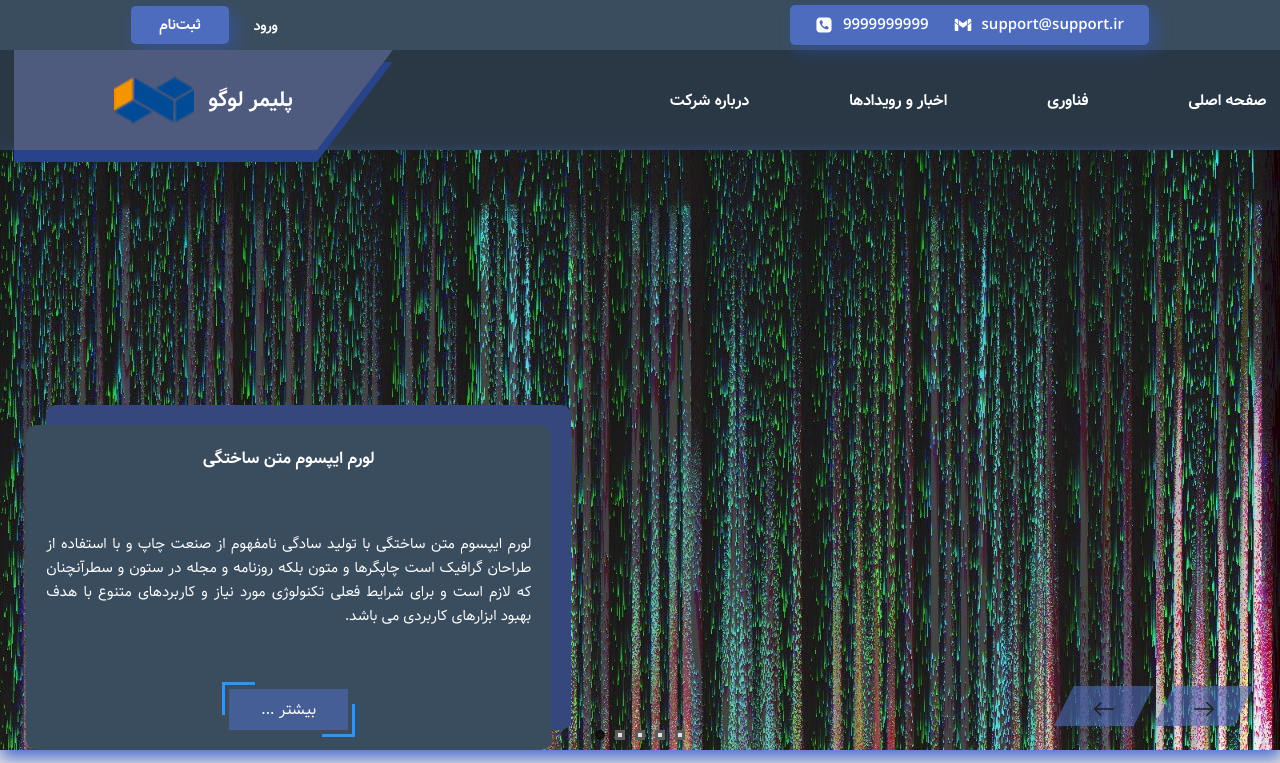
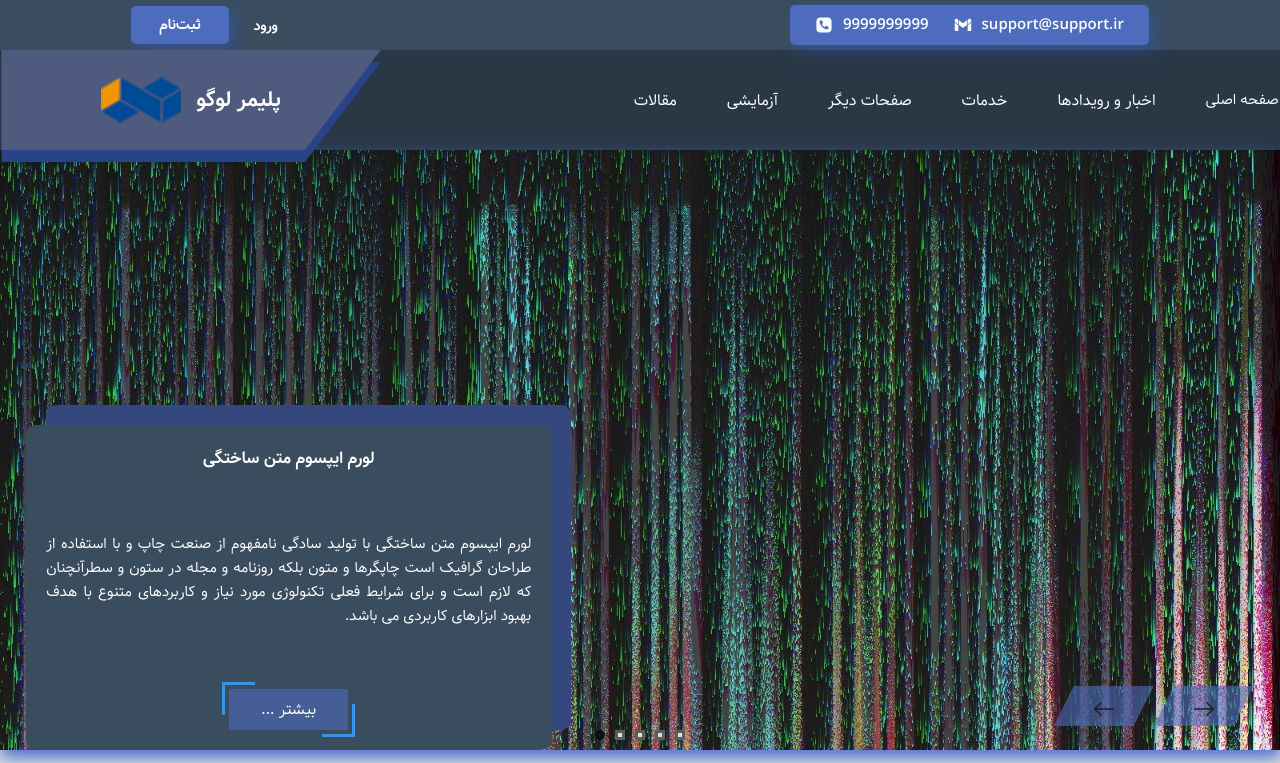
Before and after one commit to midxdle/ElectricityCo., a React (Create React App) app: page / in a window 1280 px wide. Shown: the top 763 px of the page. Built offline with nearby package versions, Linux system fonts and the light colour scheme; a web font is replaced by a local one.

Commit message:
drop down neurophism added

```diff
--- a/src/components/Header/Head.css
+++ b/src/components/Header/Head.css
@@ -1,4 +1,4 @@
-.header {
+.headheader {
   direction: rtl;
   background-color: #2a3846;
   position: static;
@@ -6,12 +6,11 @@
   height: 100px;
   display: flex;
   gap: 250px;
-  z-index: 2;
 }
 
 .parentlogo {
   filter: drop-shadow(-0px 12px 0.000001px #29438a);
-  z-index: 3;
+  z-index: 1;
 }
 
 .logo {
@@ -27,7 +26,6 @@
   padding: 0px 100px 0px 100px;
   height: 100px;
   transition: all ease 0.3s;
-
 }
 
 .logo:hover {
@@ -43,25 +41,128 @@
   width: 80px;
 }
 
-.button {
-  display: flex;
-  flex-direction: row;
-  gap: 100px;
-}
-
-.button button {
-  color: #fff;
-  font-weight: 700;
-  font-size: 16px;
-  transition: all ease 0.3s;
-}
-
-.button button:hover {
-  color: #85bdeb;
-}
-
 button {
   background: none;
   border: none;
   cursor: pointer;
 }
+
+.navbar {
+  display: flex;
+  align-items: center;
+  overflow: hidden;
+  direction: rtl;
+  z-index: 2;
+  gap: 50px;
+}
+
+.navbar a {
+  font-size: 15px;
+  color: rgb(255, 255, 255);
+  text-align: center;
+  text-decoration: none;
+}
+
+.dropdown {
+  overflow: hidden;
+}
+
+/* Dropdown button */
+.dropdown .dropbtn {
+  border: none;
+  outline: none;
+  color: white;
+  font: inherit; /* Important for vertical align on mobile phones */
+  margin: 0; /* Important for vertical align on mobile phones */
+}
+
+/* Add a red background color to navbar links on hover */
+.navbar a:hover, .dropdown:hover .dropbtn {
+  color: #85bdeb;
+}
+
+/* Dropdown content (hidden by default) */
+.dropdown-content {
+  display: none;
+  position: absolute;
+  width: 75%;
+  z-index: 1;
+  opacity: 0;
+  visibility: hidden;
+  transition: opacity 500ms, visibility 500ms;
+}
+
+/* Mega Menu header, if needed */
+.dropdown-content .header {
+  background: #84bbe969;
+  color: white;
+  font-size: 13px;
+  display: flex;
+  align-items: center;
+}
+
+/* Show the dropdown menu on hover */
+
+.dropdown:hover .dropdown-content {
+  display: block;
+  /* addition to your existing code */
+  visibility: visible;
+  opacity: 1;
+  animation: fade 1s;
+
+}
+/* addition to your existing code */
+@keyframes fade {
+    0% {
+        opacity: 0;
+    }
+
+    100% {
+        opacity: 1;
+    }
+}
+/* Create three equal columns that floats next to each other */
+.column {
+  float: right;
+  width: 33.33%;
+  padding: 10px;
+  height: 300px;
+  display: flex;
+  flex-direction: column;
+
+background: linear-gradient(145deg, #afcbd3, #d0f2fa);
+box-shadow:  18px 18px 60px #4e5a5e,
+             -18px -18px 60px #ffffff;
+}
+
+.column h3 {
+  font-size: 16px;
+  color: #1c2f63;
+}
+
+/* Style links inside the columns */
+.column a {
+  float: none;
+  color: black;
+  padding: 10px;
+  text-decoration: none;
+  text-align: right;
+}
+
+/* Add a background color on hover */
+.column a:hover {
+  color: #60699c;
+}
+
+/* Clear floats after the columns */
+.row:after {
+  content: "";
+  display: table;
+  clear: both;
+}
+@media screen and (max-width: 600px) {
+  .column {
+    width: 100%;
+    height: auto;
+  }
+}
--- a/src/components/Header/Head.js
+++ b/src/components/Header/Head.js
@@ -5,14 +5,123 @@ import "./Head.css";
 
 const Head = () => {
   return (
-      <div className="header">
+      <div className="headheader">
 
-      <div className="button">
-        <button>صفحه اصلی</button>
-        <button>فناوری</button>
-        <button>اخبار و رویدادها</button>
-        <button>درباره شرکت</button>
-      </div>
+        <div class="navbar">
+
+          <a href="#asd">صفحه اصلی</a>
+          <div class="dropdown">
+            <button class="dropbtn">اخبار و رویدادها
+              <i class="fa fa-caret-down"></i>
+            </button>
+            <div class="dropdown-content">
+              <div class="header">
+                <h2>اخبار و رویداد ها</h2>
+              </div>
+            <div class="row">
+              <div class="column">
+                <h3>دسته بندی ها</h3>
+                <a href="#a">دسته بندی اول</a>
+                <a href="#a">دسته بندی دوم</a>
+                <a href="#a">دسته بندی سوم</a>
+              </div>
+              <div class="column">
+                <h3>توضیحات</h3>
+                <p>لورم ایپسوم متن ساختگی با تولید سادگی نامفهوم از صنعت چاپ و با استفاده از طراحان گرافیک است چاپگرها و متون بلکه روزنامه و مجله در ستون و سطرآنچنان که لازم است و برای شرایط فعلی تکنولوژی مورد نیاز و کاربردهای متنوع با هدف بهبود ابزارهای کاربردی می باشد</p>
+              </div>
+              <div class="column">
+                <h3>تصاویر</h3>
+                <img className="logoimg"  alt="logo" src={logo}></img>
+              </div>
+            </div>
+          </div>
+        </div>
+
+        <div class="dropdown">
+
+          <button class="dropbtn">خدمات
+            <i class="fa fa-caret-down"></i>
+          </button>
+          <div class="dropdown-content">
+            <div class="header">
+              <h2>خدمات</h2>
+            </div>
+            <div class="row">
+              <div class="column">
+                <h3>خدمات ویژه</h3>
+                <a href="#a">خدمت اول</a>
+                <a href="#a">خدمت دوم</a>
+                <a href="#a">خدمت سوم</a>
+              </div>
+              <div class="column">
+                <h3>توضیحات</h3>
+                <p>لورم ایپسوم متن ساختگی با تولید سادگی نامفهوم از صنعت چاپ و با استفاده از طراحان گرافیک است چاپگرها و متون بلکه روزنامه و مجله در ستون و سطرآنچنان که لازم است و برای شرایط فعلی تکنولوژی مورد نیاز و کاربردهای متنوع با هدف بهبود ابزارهای کاربردی می باشد</p>
+              </div>
+              <div class="column">
+                <h3>تصاویر</h3>
+                <img className="logoimg"  alt="logo" src={logo}></img>
+              </div>
+            </div>
+          </div>
+        </div>
+
+        <div class="dropdown">
+
+          <button class="dropbtn">صفحات دیگر
+            <i class="fa fa-caret-down"></i>
+          </button>
+          <div class="dropdown-content">
+            <div class="row">
+              <div class="column">
+                <h3>صفحات بیشتر</h3>
+                <a href="#a">صفحه اول</a>
+                <a href="#a">صفحه دوم</a>
+                <a href="#a">صفحه سوم</a>
+                <a href="#a">صفحه چهارم</a>
+              </div>
+            </div>
+          </div>
+        </div>
+
+        <div class="dropdown">
+
+          <button class="dropbtn">آزمایشی
+            <i class="fa fa-caret-down"></i>
+          </button>
+          <div class="dropdown-content">
+            <div class="row">
+              <div class="column">
+                <h3>صفحات آزمایشی</h3>
+                <a href="#a">اولین صفحه</a>
+                <a href="#a">دومین صفحه</a>
+                <a href="#a">سومین صفحه</a>
+              </div>
+              <div class="column">
+                <h3>در حال اجرا</h3>
+                <a href="#asd">نمایش اول</a>
+                <a href="#asd">نمایش دوم</a>
+              </div>
+            </div>
+          </div>
+        </div>
+
+        <div class="dropdown">
+
+          <button class="dropbtn">مقالات
+            <i class="fa fa-caret-down"></i>
+          </button>
+          <div class="dropdown-content">
+            <div class="row">
+              <div class="column">
+                <h3>لیست مقالات</h3>
+                <a href="#a">مقاله اول</a>
+                <a href="#a">مقاله دوم</a>
+                <a href="#a">مقاله سوم</a>
+              </div>
+            </div>
+          </div>
+        </div>
+  </div>
 
       <div className="parentlogo">
       <div className="logo">
```
